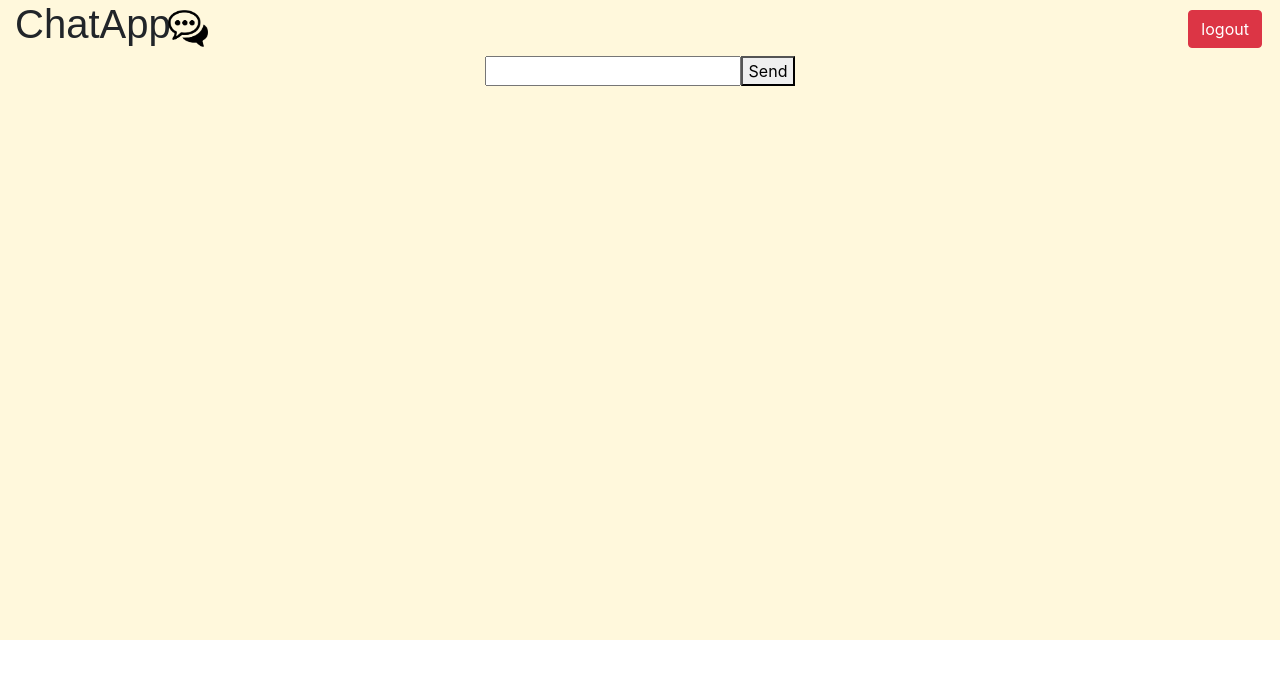
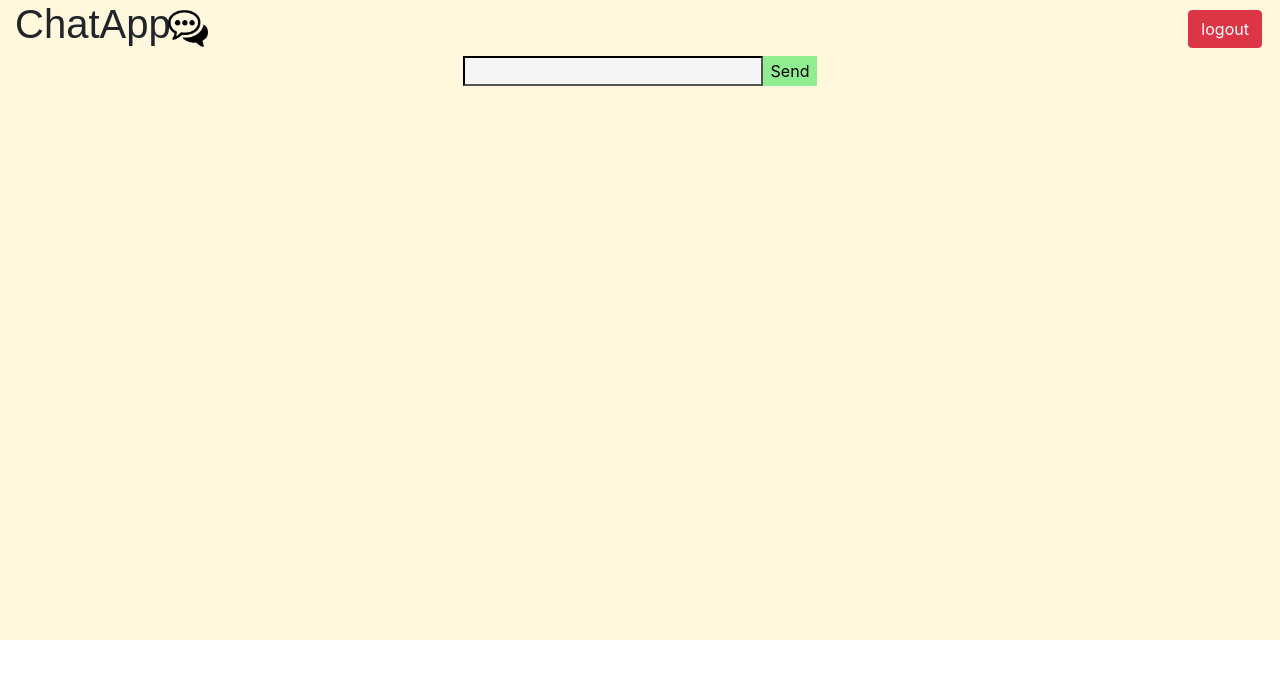
Before and after one commit to itamarattali/ChatApp, an Angular app in the folder chat-client/: page /chat in a window 1280 px wide. Shown: the top 678 px of the page. Built offline with nearby package versions, Linux system fonts and the light colour scheme.

Commit message:
feat: added chat styling

```diff
--- a/chat-client/src/app/app.module.ts
+++ b/chat-client/src/app/app.module.ts
@@ -7,7 +7,7 @@ import { AppComponent } from './app.component';
 import { HeaderComponent } from './header/header.component';
 import { LoginComponent } from './login/login.component';
 import { ChatComponent } from './chat/chat.component';
-import { LoginService } from './login.service';
+import { LoginService } from './services/login.service';
 
 @NgModule({
   declarations: [
--- a/chat-client/src/app/chat/chat.component.css
+++ b/chat-client/src/app/chat/chat.component.css
@@ -1,8 +1,26 @@
 .card-message {
     width: 350px;
     background-color: whitesmoke;
+    margin-bottom: 15px;
 }
 
-#message {
-    align-content: center;
+#messageInput {
+    background-color: whitesmoke;
+    border-color: black;
+    width: 300px;
 }
+
+.message-text {
+    margin-left: 4px;
+    margin-top: -15px;
+}
+
+#nameAndTime {
+    margin-left: 4px;
+    font-size: 13px;
+}
+
+#sendButton {
+    background-color: lightgreen;
+    border-color: transparent;
+}
--- a/chat-client/src/app/chat/chat.component.html
+++ b/chat-client/src/app/chat/chat.component.html
@@ -1,14 +1,12 @@
-<div class="container-fluid text-center" id="chat">
-    <div id="messages">
-        <div id="message" *ngFor="let message of messages">
-            <h6>{{ message.name }} {{ message.time }}</h6>
-            <div class="card card-message">
-                <div class="message-text">{{ message.text }}</div>
-            </div>
+<div class="container-fluid" id="chat">
+    <div id="messages" class="row justify-content-center" *ngFor="let message of messages">
+        <div class="card card-message">
+            <p id="nameAndTime">{{ message.name }} {{ message.time }}</p>
+            <div class="message-text">{{ message.text }}</div>
         </div>
     </div>
-    <div>
-        <input (input)="updateCurrentMessage($event)" value="{{this.currentMessage}}" id="message" type="text">
-        <button (click)="handleSubmitNewMessage()">Send</button>
+    <div class="row justify-content-center" id="sendBar">
+        <input (input)="updateCurrentMessage($event)" value="{{this.currentMessage}}" id="messageInput" type="text">
+        <button id="sendButton" (click)="handleSubmitNewMessage()">Send</button>
     </div>
 </div>
--- a/chat-client/src/app/chat/chat.component.ts
+++ b/chat-client/src/app/chat/chat.component.ts
@@ -1,6 +1,6 @@
 import { Component, Input, OnInit, Output, EventEmitter} from '@angular/core';
 import { Message } from '../../interfaces/message';
-import { LoginService } from '../login.service';
+import { LoginService } from '../services/login.service';
 import * as moment from 'moment';
 
 @Component({
@@ -31,13 +31,7 @@ export class ChatComponent implements OnInit {
   }
 
   getTime(): string {
-    const now = moment(new Date()).format('HH:mm');
+    const now = moment().format('HH:mm');
     return now.toString();
   }
-
-  stringifyTime(date: Date): string {
-    const hours = date.getHours() < 10 ? `0${date.getHours()}` : date.getHours();
-    const minutes = date.getMinutes() < 10 ? `0${date.getMinutes()}` : date.getMinutes();
-    return `${hours}:${minutes}`;
-  }
 }
--- a/chat-client/src/app/header/header.component.ts
+++ b/chat-client/src/app/header/header.component.ts
@@ -1,6 +1,6 @@
 import { Component, OnInit } from '@angular/core';
 import { Router } from '@angular/router';
-import { LoginService } from '../login.service';
+import { LoginService } from '../services/login.service';
 
 @Component({
   selector: 'app-header',
--- a/chat-client/src/app/login/login.component.ts
+++ b/chat-client/src/app/login/login.component.ts
@@ -1,6 +1,6 @@
 import { Component, OnInit } from '@angular/core';
 import { Router, ActivatedRoute } from '@angular/router';
-import { LoginService } from '../login.service';
+import { LoginService } from '../services/login.service';
 
 @Component({
   selector: 'app-login',
```
Also changed, not shown: chat-client/src/app/services/login.service.ts (renamed from chat-client/src/app/login.service.ts).
